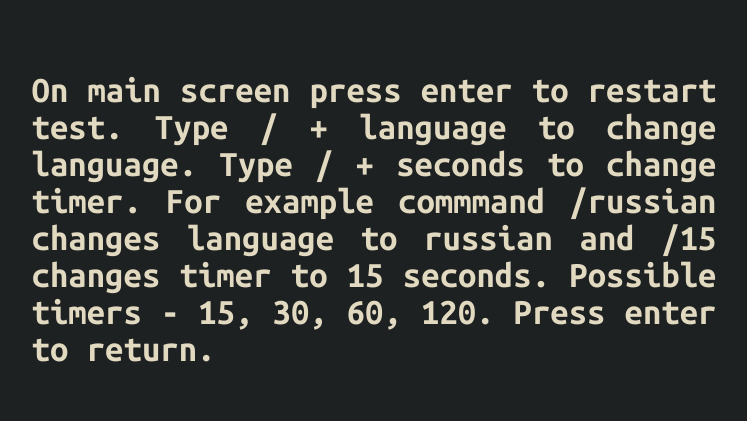
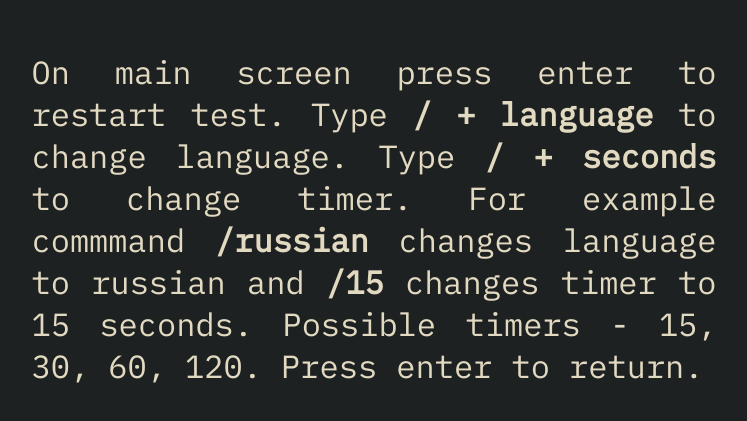
Before and after one commit to slammyy/typing-trainer, a website: page public/help/index.html in a window 1280 px wide. Shown: the part 181-602 px from the top of the page, without its empty margins (266-1013 px from the left). Drawn offline with Linux system fonts and the light colour scheme.

Commit message:
chore: change font and border radius

```diff
--- a/public/help/style.css
+++ b/public/help/style.css
@@ -1,4 +1,4 @@
-@import url('https://fonts.googleapis.com/css2?family=Ubuntu+Mono:wght@700&display=swap');
+@import url('https://fonts.googleapis.com/css2?family=IBM+Plex+Mono&display=swap');
 
 :root {
     --bg: #1e2122;
@@ -12,7 +12,7 @@
 * {
     margin: 0;
     padding: 0;
-    font-family: 'Ubuntu Mono', monospace;
+    font-family: 'IBM Plex Mono', monospace;
     color: var(--white);
 }
 
@@ -35,7 +35,7 @@ main {
 
 .help {
     width: 685px;
-    font-size: 2.3em;
+    font-size: 2em;
     text-align: justify;
     text-justify: inter-word;
 }
--- a/public/style.css
+++ b/public/style.css
@@ -1,4 +1,4 @@
-@import url('https://fonts.googleapis.com/css2?family=Ubuntu+Mono:wght@700&display=swap');
+@import url('https://fonts.googleapis.com/css2?family=IBM+Plex+Mono&display=swap');
 
 :root {
     --bg: #1e2122;
@@ -12,7 +12,7 @@
 * {
     margin: 0;
     padding: 0;
-    font-family: 'Ubuntu Mono', monospace;
+    font-family: 'IBM Plex Mono', monospace;
     color: var(--white);
 }
 
@@ -46,7 +46,6 @@ main {
     justify-content: center;
     margin: 1em;
     border: 3px solid var(--fg);
-    border-radius: 5px;
     background: var(--bg);
 }
 
@@ -63,7 +62,6 @@ main {
     color: var(--white);
     font-size: 2rem;
     padding: 0.2em;
-    border-radius: 2px;
 }
 
 input {
@@ -74,7 +72,6 @@ input {
     padding-left: 0.5em;
     padding-right: 0.5em;
     border: 3px solid var(--fg);
-    border-radius: 5px;
     background: var(--bg);
 }
 
@@ -90,7 +87,6 @@ form {
 
 .timer-container {
     border: 3px solid var(--fg);
-    border-radius: 5px;
     background: var(--bg);
     min-width: 60px;
     height: 40px;
```
